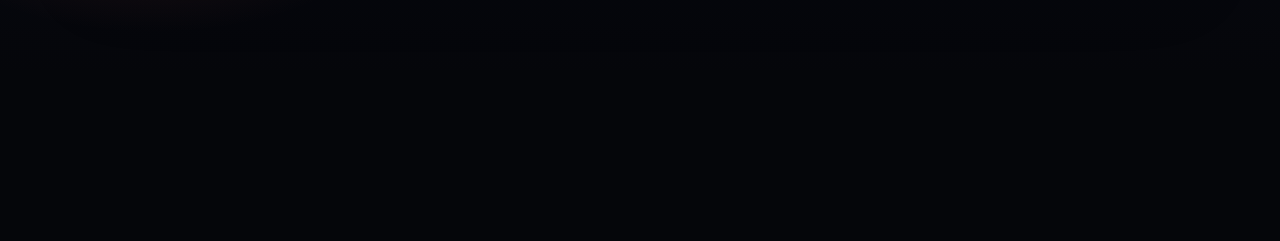
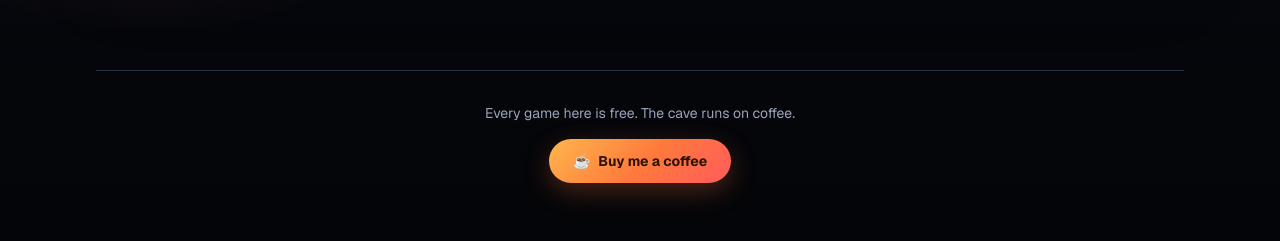
Before and after one commit to chukaibejih/skycave, a Next.js app in the folder frontend/: page / in a window 1280 px wide. Shown: the part 1129-1370 px from the top of the page. Before the commit the page ends 1199 px from the top, so only its background shows below. Built offline with nearby package versions, Linux system fonts and the light colour scheme; no server answers.

Commit message:
Hub: a warm Buy me a coffee footer
A small footer under the games in the tournament world's amber (cool
violet everywhere else, so it reads as a friendly aside): 'Every game here
is free. The cave runs on coffee.' with a coffee pill linking out. Hub
only, not on gameplay screens.

```diff
--- a/frontend/app/page.tsx
+++ b/frontend/app/page.tsx
@@ -4,6 +4,7 @@
 import { useRouter } from "next/navigation";
 import { AnimatePresence, motion } from "framer-motion";
 import { GameCard } from "@/components/ui/GameCard";
+import { CoffeeFooter } from "@/components/ui/CoffeeFooter";
 import { SignalFlow } from "@/components/hub/SignalFlow";
 import { AuthModal } from "@/components/ui/AuthModal";
 import { Avatar } from "@/components/ui/Avatar";
@@ -225,6 +226,8 @@
         </div>
       </section>
 
+      <CoffeeFooter />
+
       {creating && (
         <div className="fixed inset-0 z-40 flex items-center justify-center bg-black/70 backdrop-blur-md">
           <div className="rounded-full border border-[var(--color-border)] bg-[var(--color-surface)] px-5 py-3 font-[var(--font-mono)] text-xs uppercase tracking-[0.16em] text-[var(--color-text-secondary)] shadow-[0_0_50px_var(--color-primary-glow)]">
--- /dev/null
+++ b/frontend/components/ui/CoffeeFooter.tsx
@@ -0,0 +1,30 @@
+"use client";
+import { TOURNEY } from "@/lib/tournamentStatus";
+
+/**
+ * A small warm footer. The rest of the hub is cool violet, so the coffee note
+ * borrows the tournament world's amber to feel like a friendly aside rather than
+ * a plea. Opens Buy Me a Coffee in a new tab.
+ */
+export function CoffeeFooter() {
+  return (
+    <footer className="mt-16 border-t border-[var(--color-border)] pb-6 pt-8 text-center">
+      <p className="text-sm text-[var(--color-text-secondary)]">
+        Every game here is free. The cave runs on coffee.
+      </p>
+      <a
+        href="https://buymeacoffee.com/ibejih"
+        target="_blank"
+        rel="noopener noreferrer"
+        className="mt-4 inline-flex h-11 items-center justify-center gap-2 rounded-full px-6 text-sm font-bold transition-[filter] hover:brightness-105 active:brightness-95"
+        style={{
+          background: TOURNEY.gradient,
+          color: TOURNEY.ink,
+          boxShadow: "0 8px 26px rgba(255, 110, 60, 0.28)",
+        }}
+      >
+        <span aria-hidden>☕</span> Buy me a coffee
+      </a>
+    </footer>
+  );
+}
```
